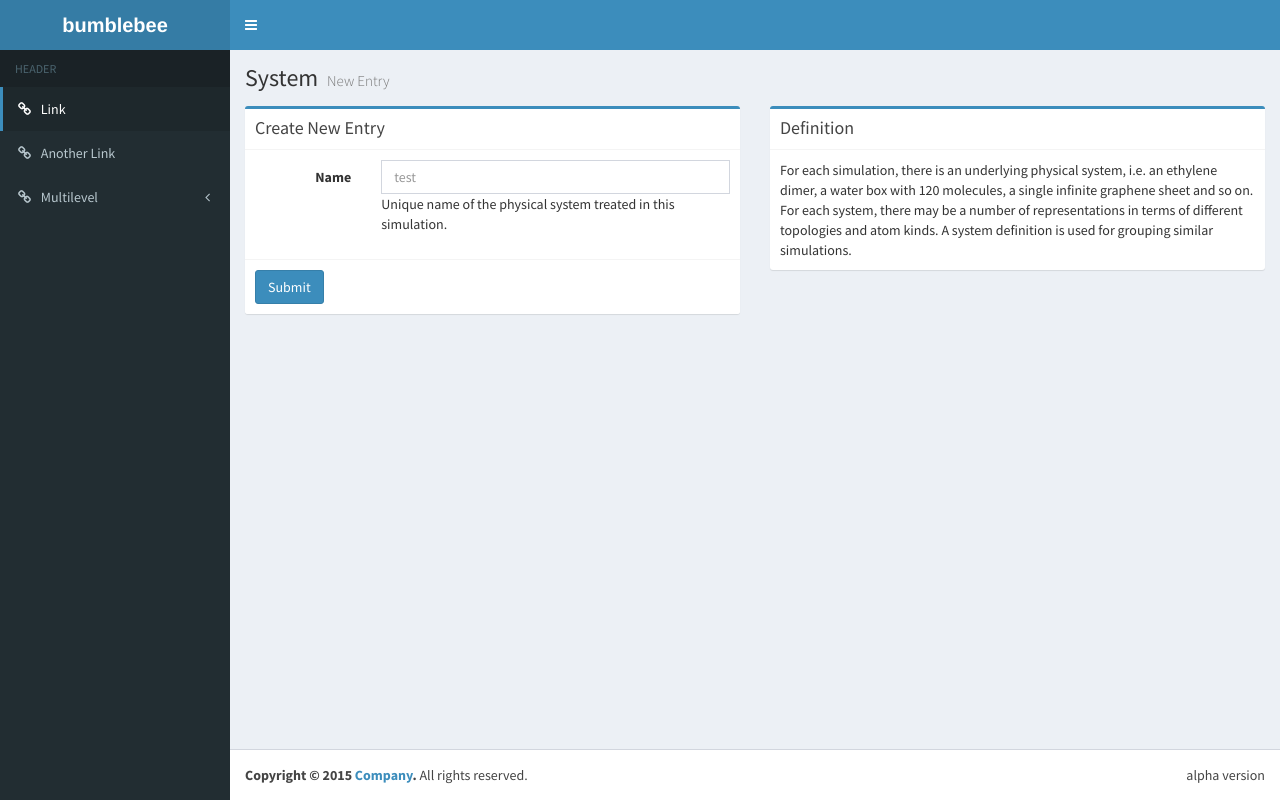
After one commit to ferchault/bumblebee, a Django app: page /results/system/add in a window 1280 px wide. The commit adds this page. Run offline with Django 3.2, Linux system fonts and the light colour scheme; some libraries are stand-ins or nearby versions.

Commit message:
added generic create and list views for the System table

```diff
--- a/results/models.py
+++ b/results/models.py
@@ -1,7 +1,20 @@
 from django.db import models
+from django.forms import ModelForm
 
 class System(models.Model):
-	name = models.CharField(max_length=45)
+	name = models.CharField(max_length=45, help_text="Unique name of the physical system treated in this simulation.")
+
+	@staticmethod
+	def explain():
+		return ('For each simulation, there is an underlying physical system, i.e. an ethylene dimer, a water box with '
+				'120 molecules, a single infinite graphene sheet and so on. For each system, there may be a number of '
+				'representations in terms of different topologies and atom kinds. A system definition is used for '
+				'grouping similar simulations.')
+
+class SystemForm(ModelForm):
+	class Meta:
+		model = System
+		fields = '__all__'
 
 class Bucket(models.Model):
 	name = models.CharField(max_length=45)
--- /dev/null
+++ b/results/templates/results/system_form.html
@@ -0,0 +1,49 @@
+{% extends "layout.html" %}
+{% block title %}System{% endblock %}
+{% block subtitle %}New Entry{% endblock %}
+
+{% load results_extras %}
+
+{% block content %}
+    <div class="row">
+        <div class="col-md-6">
+            <div class="box box-primary">
+                <div class="box-header with-border">
+                    <h3 class="box-title">Create New Entry</h3>
+                </div>
+                <form action="" method="post" role="form" class="form-horizontal">
+                {% csrf_token %}
+                    <div class="box-body">
+                        {% for field in form %}
+                            <div class="form-group">
+                            {{ field.errors }}
+                            <label class="col-sm-3 control-label" for="{{ field.auto_id }}">{{ field.label }}</label>
+                            <div class="col-sm-9">
+                                {{ field|add_attributes:"class:form-control,placeholder:test" }}
+                            </div>
+
+                            {% if field.help_text %}
+                                <div class="col-sm-9 col-sm-offset-3">{{ field.help_text|safe }}</div>
+                                <p class="help"></p>
+                            {% endif %}
+                            </div>
+                        {% endfor %}
+                    </div>
+                    <div class="box-footer">
+                        <button type="submit" class="btn btn-primary">Submit</button>
+                    </div>
+                </form>
+            </div>
+        </div>
+        <div class="col-md-6">
+            <div class="box box-primary">
+                <div class="box-header with-border">
+                    <h3 class="box-title">Definition</h3>
+                </div>
+                <div class="box-body">
+                    {{ form|form_explain }}
+                </div>
+            </div>
+        </div>
+    </div>
+{% endblock %}
--- /dev/null
+++ b/results/templatetags/results_extras.py
@@ -0,0 +1,20 @@
+from django import template
+register = template.Library()
+
+@register.filter(name='add_attributes')
+def add_attributes(field, css):
+    attrs = {}
+    definition = css.split(',')
+
+    for d in definition:
+        if ':' not in d:
+            attrs['class'] = d
+        else:
+            t, v = d.split(':')
+            attrs[t] = v
+
+    return field.as_widget(attrs=attrs)
+
+@register.filter(name='form_explain')
+def add_attributes(form):
+	return form.Meta.model.explain()
--- a/results/urls.py
+++ b/results/urls.py
@@ -12,5 +12,7 @@ router.register(r'system', views.SystemViewSet)
 
 urlpatterns = patterns('',
 	url(r'^$', views.index, name='index'),
+	url(r'^system/$', views.SystemListing.as_view(), name='results-system-list'),
+	url(r'^system/add$', views.SystemCreate.as_view(), name='results-system-add'),
 	url(r'^api/', include(router.urls)),
 )
--- a/results/views.py
+++ b/results/views.py
@@ -2,6 +2,8 @@
 from django.shortcuts import render
 from django.http import HttpResponse
 from django.template import RequestContext, loader
+from django.views.generic import ListView, CreateView
+from django.core.urlresolvers import reverse_lazy
 
 # app-specific imports
 from results.models import *
@@ -18,6 +20,14 @@ def index(request):
 	})
 	return render(request, 'results/index.html', context)
 
+class SystemListing(ListView):
+	model = System
+
+class SystemCreate(CreateView):
+	model = System
+	form_class = SystemForm
+	success_url = reverse_lazy('results-system-list')
+
 class SystemViewSet(viewsets.ModelViewSet):
 	"""
 	API endpoint that allows Systems to be viewed or edited.
--- a/templates/layout.html
+++ b/templates/layout.html
@@ -4,7 +4,7 @@
 <head>
     <meta charset="UTF-8">
     <meta http-equiv="X-UA-Compatible" content="IE=edge">
-    <title>{% block title %}bumblebee{% endblock %}</title>
+    <title>{% block pagetitle %}bumblebee{% endblock %}</title>
     <meta content="width=device-width, initial-scale=1, maximum-scale=1, user-scalable=no" name="viewport">
 
     <link rel="stylesheet" href="{% static "bootstrap/css/bootstrap.min.css" %}">
@@ -68,8 +68,8 @@
     <!-- Content Header (Page header) -->
     <section class="content-header">
       <h1>
-        Page Header
-        <small>Optional description</small>
+        {% block title %}Title{% endblock %}
+        <small>{% block subtitle %}{% endblock %}</small>
       </h1>
     </section>
 
```
Also changed, not shown: results/templates/results/system_list.html (added, +7 -0 lines), results/templatetags/__init__.py (added).
